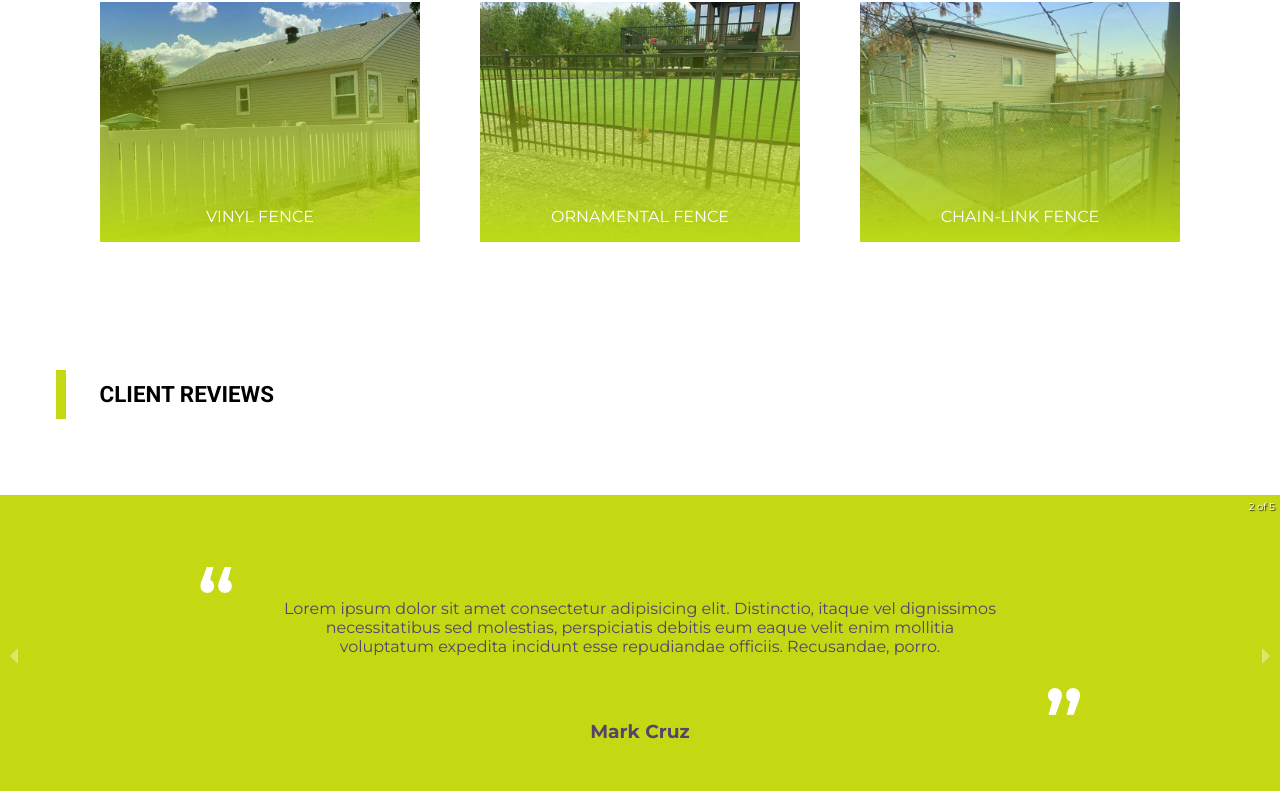
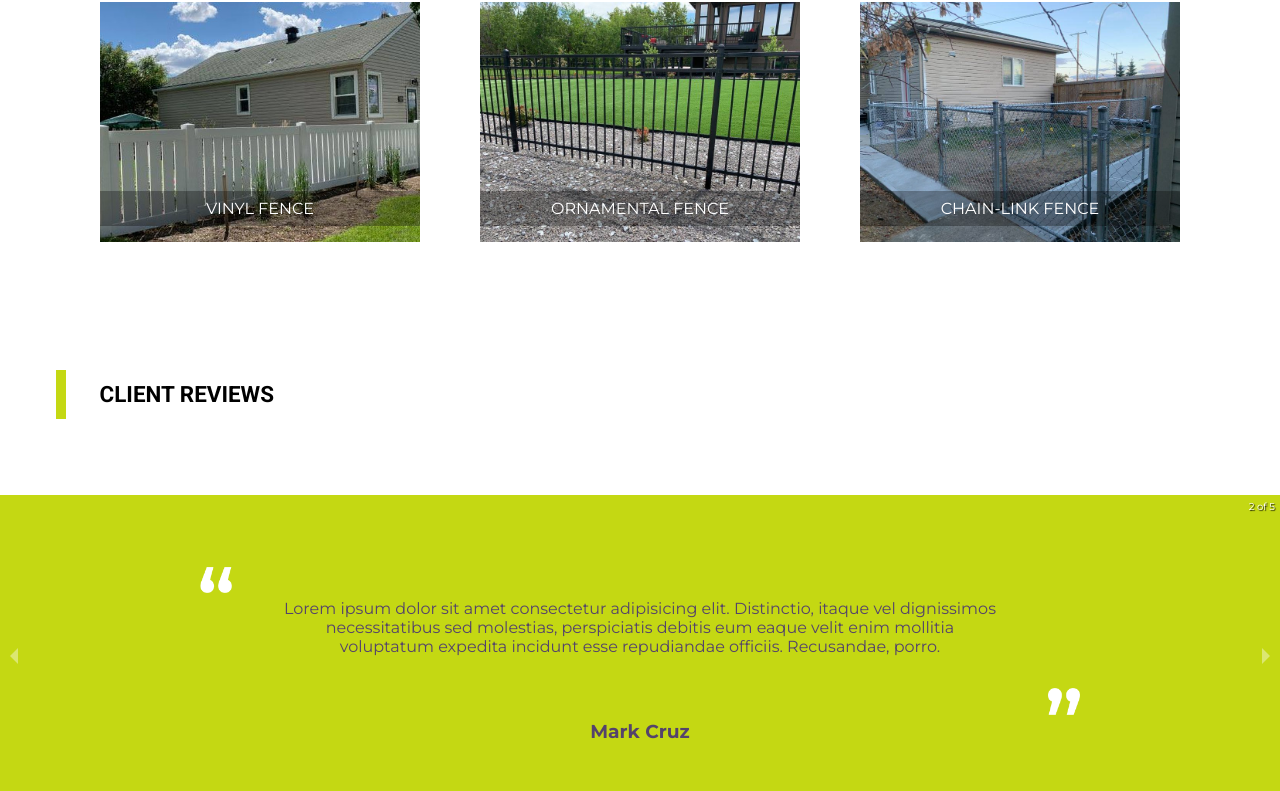
Before and after one commit to BrylleMutia/linear-fence, a React (Create React App) app: page / in a window 1280 px wide. Shown: the part 1515-2306 px from the top of the page. Built offline with nearby package versions, Linux system fonts and the light colour scheme; no server answers.

Commit message:
removed gradient on offer cards

```diff
--- a/src/components/Offers/OfferCard/OfferCard.module.scss
+++ b/src/components/Offers/OfferCard/OfferCard.module.scss
@@ -19,6 +19,10 @@
     // position: relative;
     font-weight: 400;
     font-size: 1rem;
+    background: rgba(0, 0, 0, 0.3);
+    width: 100%;
+    text-align: center;
+    padding: 0.5em 0;
   }
 }
 
--- a/src/components/Offers/OfferCard/index.jsx
+++ b/src/components/Offers/OfferCard/index.jsx
@@ -8,7 +8,7 @@ const OfferCard = ({ offerInfo }) => {
   const { image, title, path } = offerInfo;
 
   const cardStyle = {
-    background: `linear-gradient(to top, hsl(69, 82%, 47%), rgba(86, 212, 83, 0)), url(${image})`,
+    backgroundImage: `url(${image})`,
     backgroundSize: "cover",
   };
 
```
